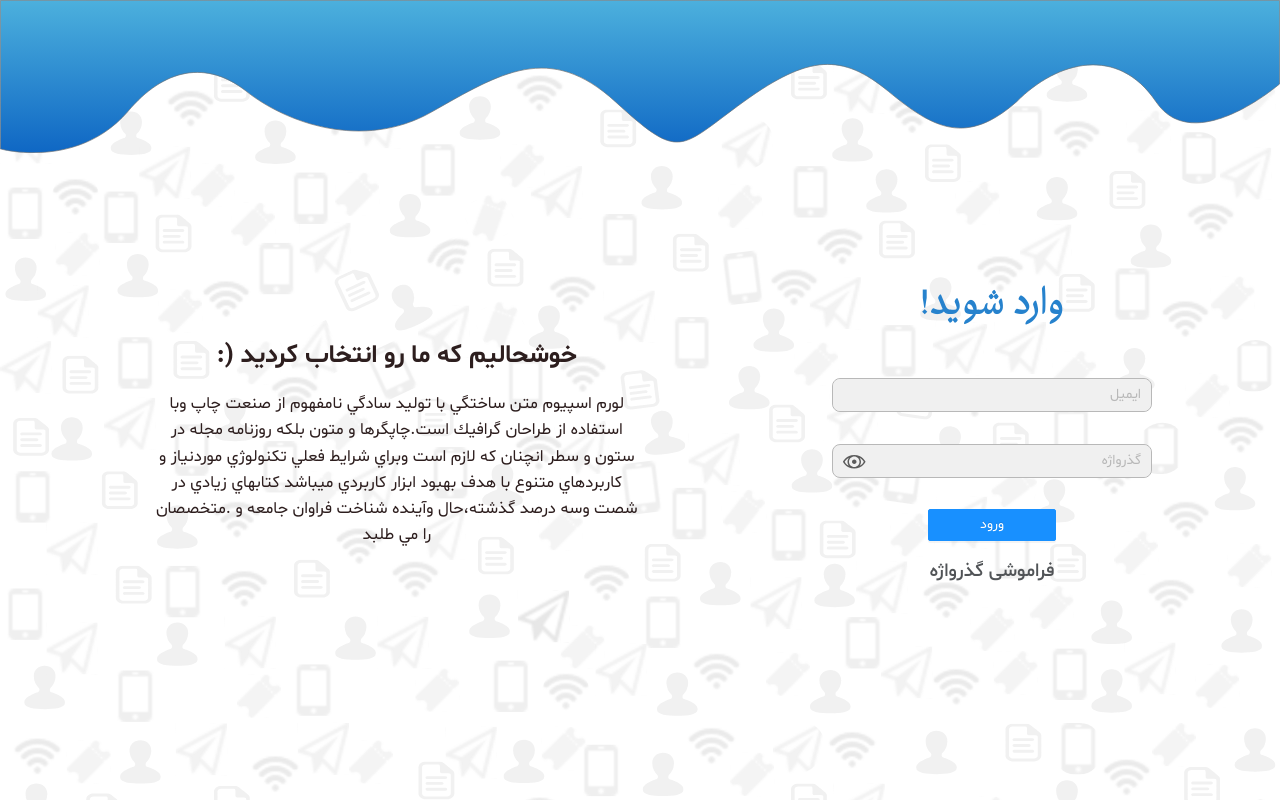
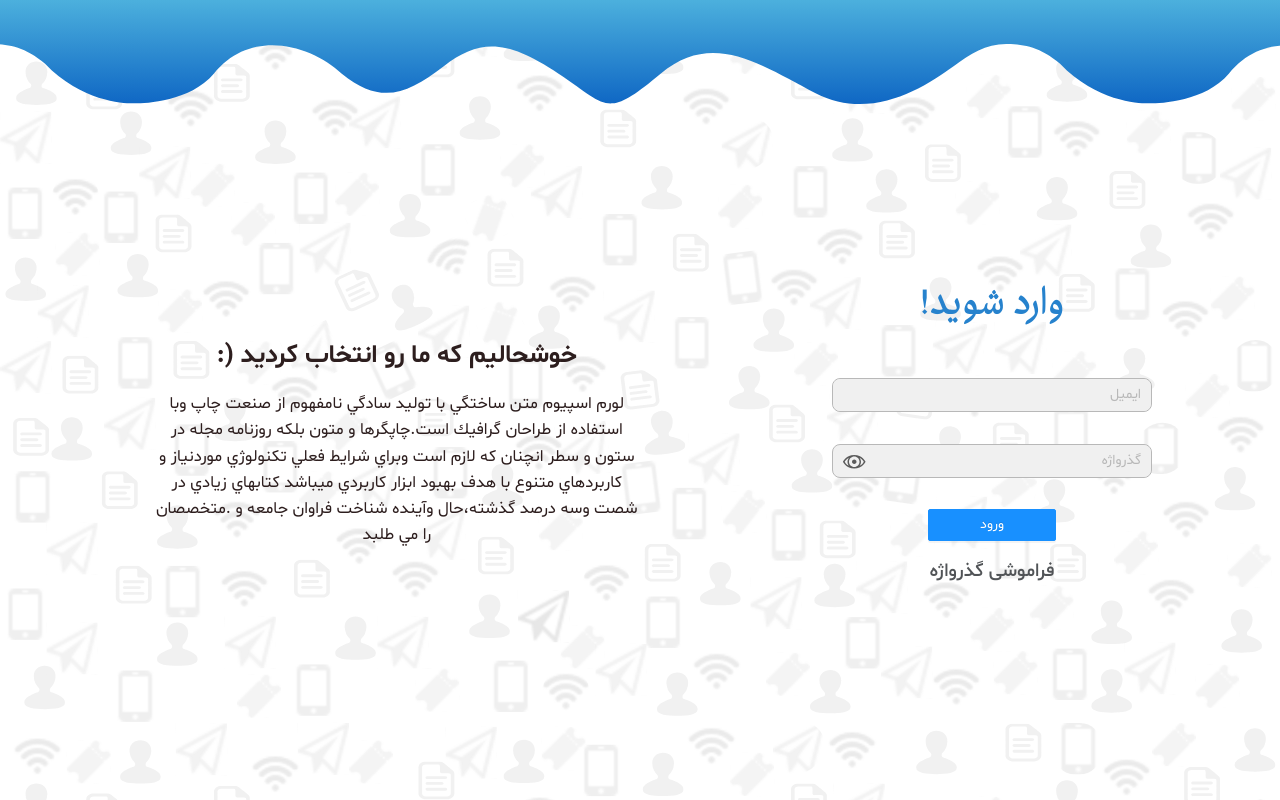
Before and after one commit to zahra-m-27/TicksySPA, a React (Create React App) app: page /sign-in in a window 1280 px wide. Built offline with nearby package versions, Linux system fonts and the light colour scheme.

Commit message:
Fix wave repetition

```diff
--- a/src/app/Pages/Authorization/styles.module.scss
+++ b/src/app/Pages/Authorization/styles.module.scss
@@ -5,11 +5,12 @@
   background-image: url("../../Assets/Svgs/components/seamless_backgroud.svg");
 }
 
-.header {
-  top: 0;
+.header {top: 0;
   width: 100%;
-  height: 20%;
+  height: 13%;
   position: fixed;
+  background-size: inherit;
   background-repeat: repeat-x;
+  background-position-x: center;
   background-image: url("../../Assets/Svgs/components/wave.svg");
 }
```
Also changed, not shown: src/app/Assets/Svgs/components/wave.svg.
